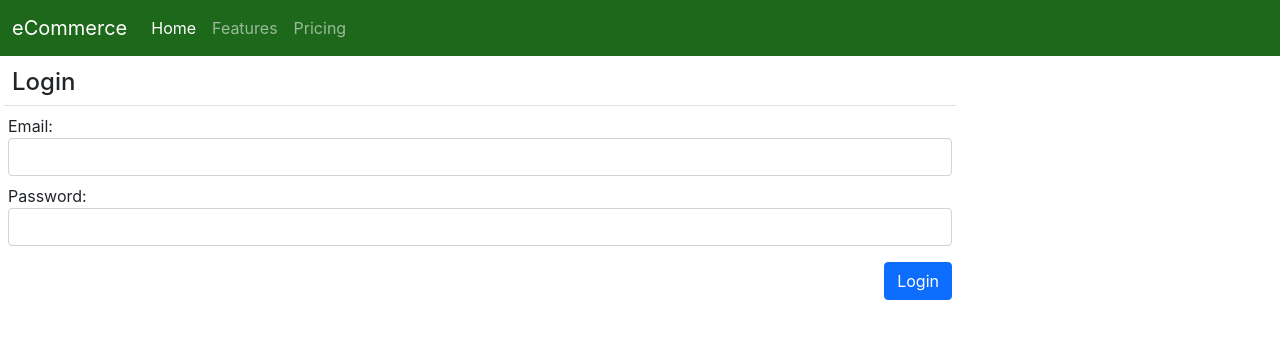
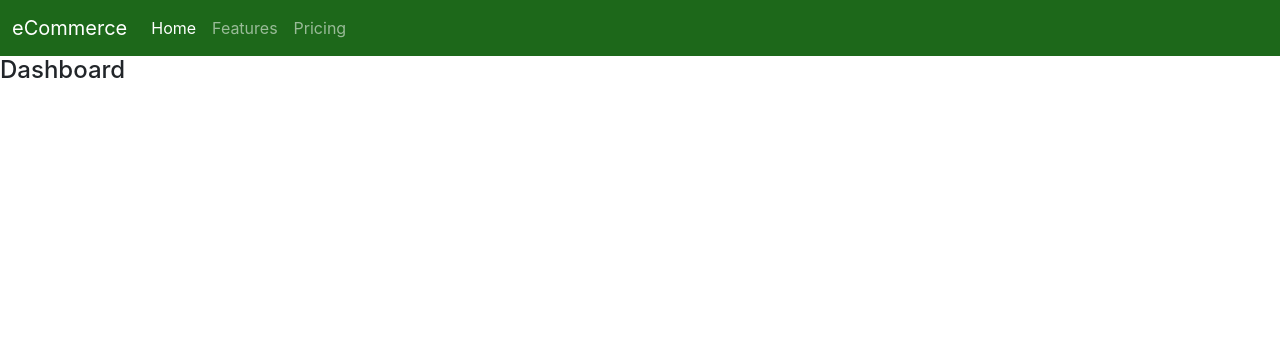
Before and after one commit to Marshnme/class-component-practice, a React (Create React App) app: page /dashboard in a window 1280 px wide. Shown: the top 338 px of the page. Built offline with nearby package versions, Linux system fonts and the light colour scheme.

Commit message:
added react-router routes

```diff
--- a/package.json
+++ b/package.json
@@ -13,6 +13,8 @@
     "popper.js": "^1.16.1",
     "react": "^17.0.2",
     "react-dom": "^17.0.2",
+    "react-router": "^6.2.1",
+    "react-router-dom": "^6.2.1",
     "react-scripts": "5.0.0",
     "web-vitals": "^2.1.3"
   },
--- a/src/App.js
+++ b/src/App.js
@@ -5,15 +5,21 @@ import CustomerList from './CustomerList';
 import NavBar from "./NavBar"
 import ShoppingCart from './ShoppingCart';
 import Login from './Login';
+import Dashboard from './Dashboard';
+import {Routes,Route} from "react-router-dom";
 
 class App extends Component{
   render(){
     return(
-      <>
+      <div>
         <NavBar/>
-        <Login/>
-        {/* <ShoppingCart x="10"/> */}
-      </>
+        <Routes>
+          <Route exact path="/" element={<Login/>}/>
+          <Route exact path="/dashboard" element={<Dashboard/>}/>
+          <Route exact path="/customers" element={<CustomerList/>}/>
+          <Route exact path="/cart" element={<ShoppingCart/>}/>
+        </Routes>
+      </div>
     )
   }
 }
--- /dev/null
+++ b/src/Dashboard.js
@@ -0,0 +1,16 @@
+import React,{Component} from "react";
+
+
+
+class Dashboard extends Component{
+
+    render(){
+        return(
+            <div>
+                <h4>Dashboard</h4>
+            </div>
+        )
+    }
+}
+
+export default Dashboard
--- a/src/index.js
+++ b/src/index.js
@@ -8,11 +8,14 @@ import "bootstrap/dist/js/bootstrap";
 import "bootstrap/dist/css/bootstrap.css";
 import './index.css';
 import "font-awesome/css/font-awesome.css"
+import {BrowserRouter} from "react-router-dom"
 
 ReactDOM.render(
-  <React.StrictMode>
-    <App />
-  </React.StrictMode>,
+  <BrowserRouter>
+    <React.StrictMode>
+      <App />
+    </React.StrictMode>
+  </BrowserRouter>,
   document.getElementById('root')
 );
 
```
Also changed, not shown: 1 other file (tests, documents, lock files or other folders).
